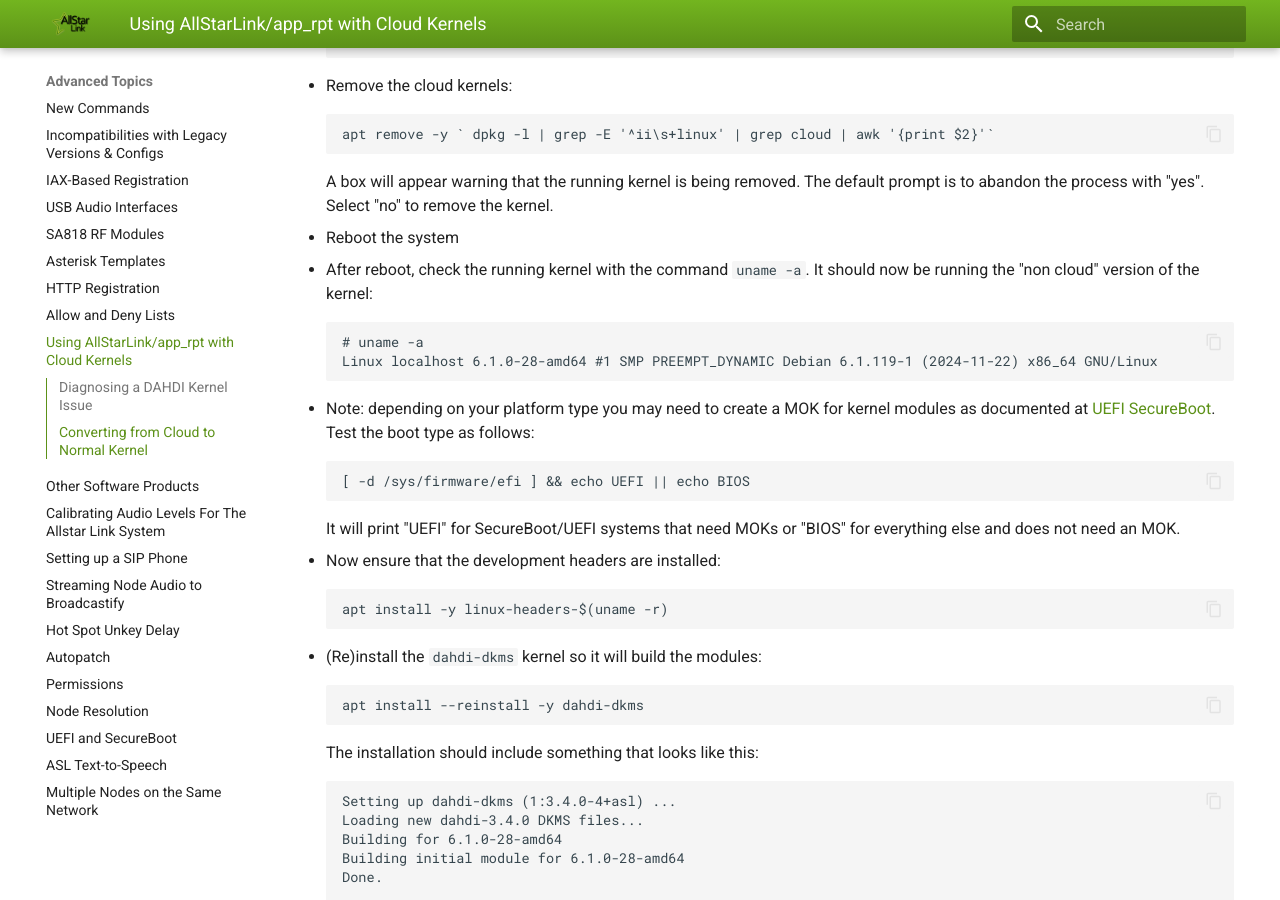
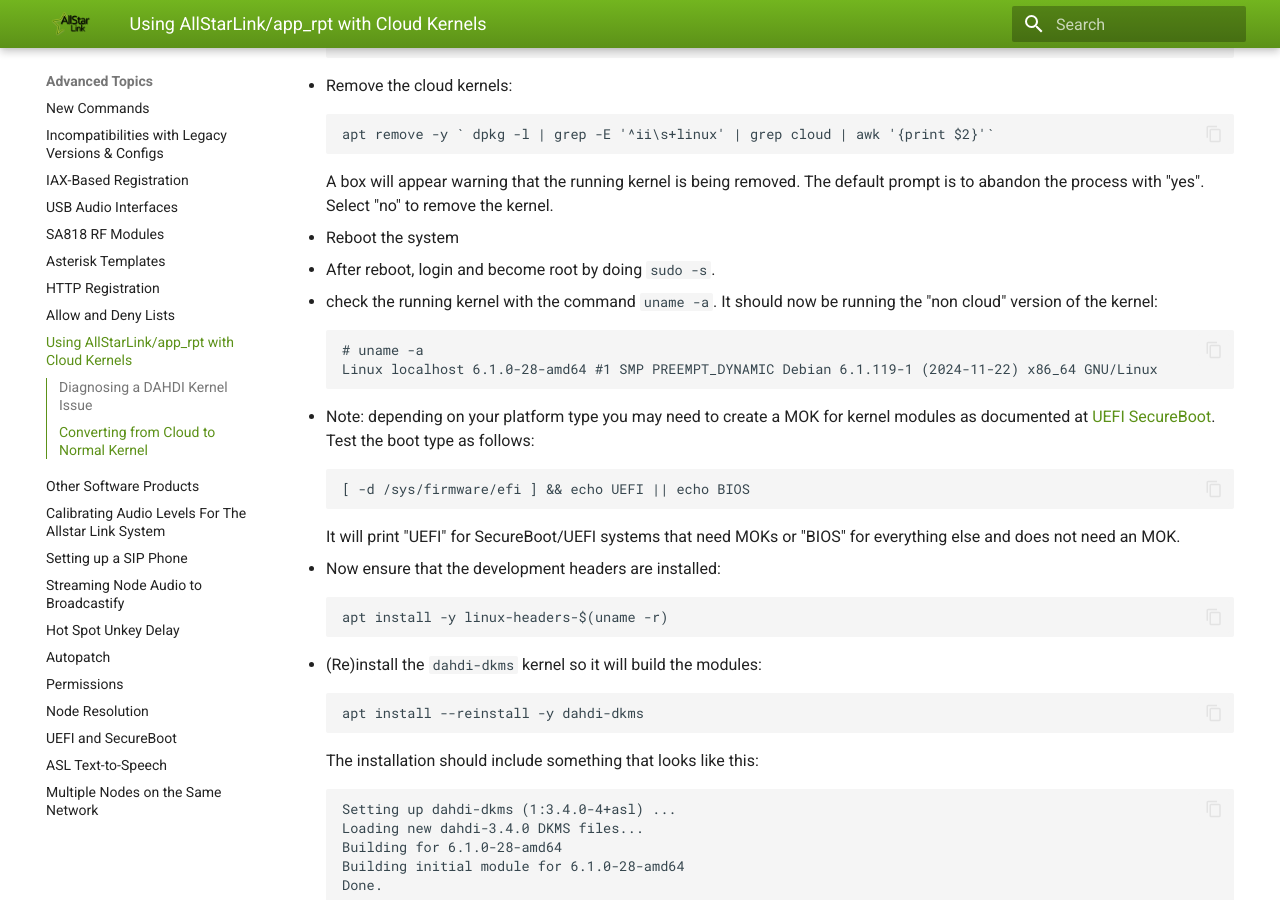
Before and after one commit to AllStarLink/ASL3-Manual, an MkDocs documentation site: the page built from docs/adv-topics/cloud-kernel.md, in a window 1280 px wide and 900 px high, scrolled down 1000 px. Built offline with MkDocs 1.6.1 and Material for MkDocs 9.7.7, drawn with Linux system fonts in a browser that asks for light colours.

Commit message:
Add needed sudo (#96)

`````diff
--- a/docs/adv-topics/cloud-kernel.md
+++ b/docs/adv-topics/cloud-kernel.md
@@ -63,7 +63,9 @@
 
 * Reboot the system
 
-* After reboot, check the running kernel with the command `uname -a`. It should now be running the
+* After reboot, login and become root by doing `sudo -s`.
+
+* check the running kernel with the command `uname -a`. It should now be running the
 "non cloud" version of the kernel:
 
     ````
`````
